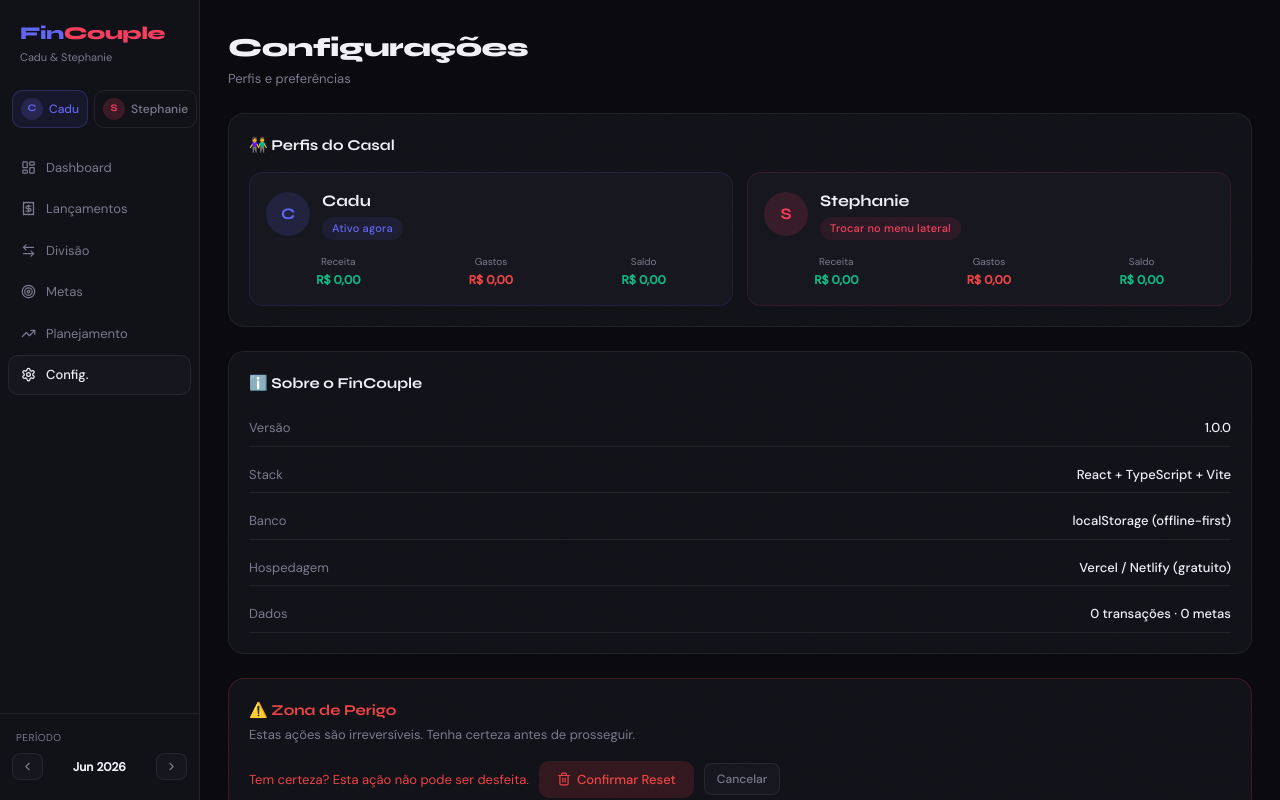
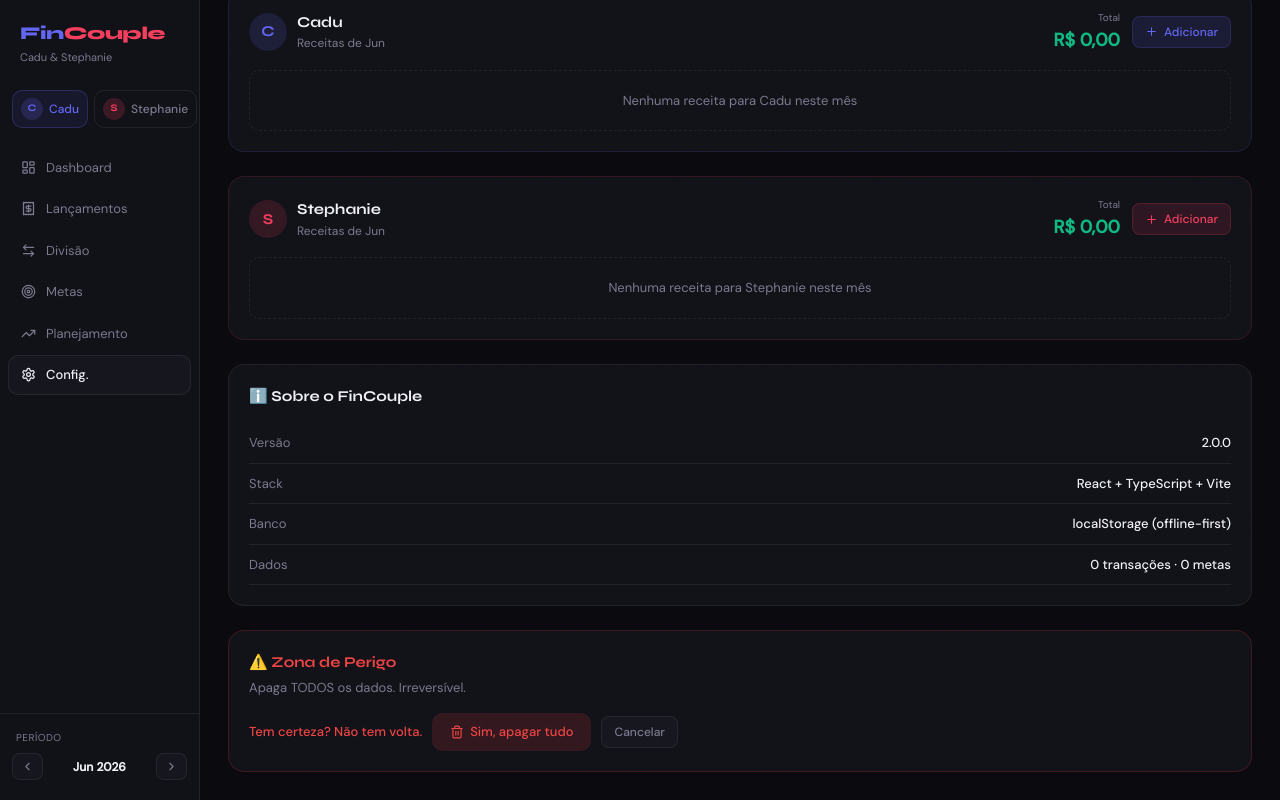
Before and after one commit to carlosedumagalhaes/fincouple_v2, a React (Vite) app: page /settings in a window 1280 px wide. Both pictures are taken after a click on the button "Limpar todos os dados". Built offline with nearby package versions, Linux system fonts and the light colour scheme.

Commit message:
Update Settings.tsx

```diff
--- a/src/pages/Settings.tsx
+++ b/src/pages/Settings.tsx
@@ -1,103 +1,250 @@
 import { useState } from 'react'
 import { useApp } from '../hooks/useApp'
-import { USERS } from '../types'
-import { fmtBRL, getMonthTransactions, calcTotals } from '../lib/store'
-import { Trash2, RotateCcw } from 'lucide-react'
+import { Transaction, USERS, CATEGORIES_INCOME, PAYMENT_METHODS } from '../types'
+import { fmtBRL, getMonthTransactions, generateId } from '../lib/store'
+import { Trash2, RotateCcw, Plus, Pencil, X, Check } from 'lucide-react'
+
+function IncomeModal({
+  onClose,
+  userId,
+  initial,
+}: {
+  onClose: () => void
+  userId: 'cadu' | 'stephanie'
+  initial?: Transaction
+}) {
+  const { state, addTransaction, updateTransaction } = useApp()
+  const isEdit = !!initial
+  const u = USERS[userId]
+
+  const [form, setForm] = useState({
+    category: initial?.category ?? 'Salário',
+    description: initial?.description ?? '',
+    amount: initial?.amount?.toString() ?? '',
+    date: initial?.date ?? state.selectedMonth + '-05',
+    paymentMethod: initial?.paymentMethod ?? 'PIX',
+    isFixed: initial?.isFixed ?? true,
+  })
+
+  const submit = () => {
+    if (!form.amount || !form.date) return
+    const data = {
+      userId,
+      scope: 'personal' as const,
+      type: 'income' as const,
+      category: form.category,
+      description: form.description,
+      amount: parseFloat(form.amount),
+      date: form.date,
+      paymentMethod: form.paymentMethod,
+      isFixed: form.isFixed,
+    }
+    if (isEdit && initial) {
+      updateTransaction(initial.id, data)
+    } else {
+      addTransaction(data)
+    }
+    onClose()
+  }
+
+  return (
+    <div className="modal-bg" onClick={e => e.target === e.currentTarget && onClose()}>
+      <div className="modal" style={{ maxWidth: 400 }}>
+        <div style={{ display: 'flex', justifyContent: 'space-between', alignItems: 'center', marginBottom: 20 }}>
+          <div style={{ display: 'flex', alignItems: 'center', gap: 10 }}>
+            <div className="avatar" style={{ background: `${u.color}25`, color: u.color, width: 32, height: 32 }}>
+              {u.avatar}
+            </div>
+            <h2 style={{ fontFamily: 'var(--font-display)', fontWeight: 700, fontSize: 16 }}>
+              {isEdit ? 'Editar receita' : 'Nova receita'} — {u.name}
+            </h2>
+          </div>
+          <button className="btn btn-ghost btn-sm" onClick={onClose}><X size={14} /></button>
+        </div>
+
+        <div style={{ display: 'flex', flexDirection: 'column', gap: 12 }}>
+          <div>
+            <label style={{ fontSize: 11, color: 'var(--text-muted)', display: 'block', marginBottom: 4 }}>Categoria</label>
+            <select className="input" value={form.category} onChange={e => setForm(f => ({ ...f, category: e.target.value }))}>
+              {CATEGORIES_INCOME.map(c => <option key={c} value={c}>{c}</option>)}
+            </select>
+          </div>
+
+          <div>
+            <label style={{ fontSize: 11, color: 'var(--text-muted)', display: 'block', marginBottom: 4 }}>Descrição</label>
+            <input
+              className="input"
+              value={form.description}
+              onChange={e => setForm(f => ({ ...f, description: e.target.value }))}
+              placeholder="Ex: Salário TRB Pharma, Freelance..."
+            />
+          </div>
+
+          <div style={{ display: 'grid', gridTemplateColumns: '1fr 1fr', gap: 8 }}>
+            <div>
+              <label style={{ fontSize: 11, color: 'var(--text-muted)', display: 'block', marginBottom: 4 }}>Valor (R$)</label>
+              <input
+                className="input"
+                type="number"
+                step="0.01"
+                autoFocus
+                value={form.amount}
+                onChange={e => setForm(f => ({ ...f, amount: e.target.value }))}
+                placeholder="0,00"
+              />
+            </div>
+            <div>
+              <label style={{ fontSize: 11, color: 'var(--text-muted)', display: 'block', marginBottom: 4 }}>Data</label>
+              <input
+                className="input"
+                type="date"
+                value={form.date}
+                onChange={e => setForm(f => ({ ...f, date: e.target.value }))}
+              />
+            </div>
+          </div>
+
+          <div>
+            <label style={{ fontSize: 11, color: 'var(--text-muted)', display: 'block', marginBottom: 4 }}>Forma de Recebimento</label>
+            <select className="input" value={form.paymentMethod} onChange={e => setForm(f => ({ ...f, paymentMethod: e.target.value }))}>
+              {PAYMENT_METHODS.map(m => <option key={m} value={m}>{m}</option>)}
+            </select>
+          </div>
+
+          <div style={{ display: 'flex', gap: 8, marginTop: 4 }}>
+            <button className="btn btn-ghost" style={{ flex: 1 }} onClick={onClose}>Cancelar</button>
+            <button
+              className="btn"
+              style={{ flex: 1, background: u.color, color: '#fff' }}
+              onClick={submit}
+            >
+              <Check size={14} /> {isEdit ? 'Salvar' : 'Adicionar'}
+            </button>
+          </div>
+        </div>
+      </div>
+    </div>
+  )
+}
 
 export default function Settings() {
-  const { state } = useApp()
+  const { state, deleteTransaction } = useApp()
   const [confirmReset, setConfirmReset] = useState(false)
+  const [addingFor, setAddingFor] = useState<'cadu' | 'stephanie' | null>(null)
+  const [editingTx, setEditingTx] = useState<Transaction | null>(null)
 
   const monthTxs = getMonthTransactions(state.transactions, state.selectedMonth)
+  const incomeByUser = (uid: 'cadu' | 'stephanie') =>
+    monthTxs.filter(t => t.userId === uid && t.type === 'income')
+
+  const hardReset = () => {
+    Object.keys(localStorage).forEach(k => localStorage.removeItem(k))
+    window.location.reload()
+  }
 
   return (
     <div className="animate-stagger" style={{ display: 'flex', flexDirection: 'column', gap: 24 }}>
       <div>
-        <h1 style={{ fontFamily: 'var(--font-display)', fontSize: 26, fontWeight: 800, letterSpacing: '-0.02em' }}>Configurações</h1>
-        <div style={{ color: 'var(--text-muted)', fontSize: 13, marginTop: 2 }}>Perfis e preferências</div>
+        <h1 style={{ fontFamily: 'var(--font-display)', fontSize: 26, fontWeight: 800, letterSpacing: '-0.02em' }}>
+          Configurações
+        </h1>
+        <div style={{ color: 'var(--text-muted)', fontSize: 13, marginTop: 2 }}>Receitas e perfis do casal</div>
       </div>
 
-      {/* Profiles */}
-      <div className="card">
-        <div style={{ fontFamily: 'var(--font-display)', fontWeight: 700, fontSize: 15, marginBottom: 16 }}>👫 Perfis do Casal</div>
-        <div style={{ display: 'grid', gridTemplateColumns: '1fr 1fr', gap: 14 }}>
       {(['cadu', 'stephanie'] as const).map(uid => {
         const u = USERS[uid]
-            const txs = monthTxs.filter(t => t.userId === uid)
-            const { income, expense, balance } = calcTotals(txs)
+        const incomes = incomeByUser(uid)
+        const total = incomes.reduce((s, t) => s + t.amount, 0)
         return (
-              <div key={uid} style={{ background: 'var(--bg-card2)', borderRadius: 14, padding: 16, border: `1px solid ${u.color}20` }}>
-                <div style={{ display: 'flex', alignItems: 'center', gap: 12, marginBottom: 14 }}>
-                  <div className="avatar" style={{ width: 44, height: 44, fontSize: 16, background: `${u.color}25`, color: u.color }}>
+          <div key={uid} className="card" style={{ borderColor: `${u.color}25` }}>
+            <div style={{ display: 'flex', alignItems: 'center', justifyContent: 'space-between', marginBottom: 16 }}>
+              <div style={{ display: 'flex', alignItems: 'center', gap: 10 }}>
+                <div className="avatar" style={{ width: 38, height: 38, fontSize: 15, background: `${u.color}25`, color: u.color }}>
                   {u.avatar}
                 </div>
                 <div>
-                    <div style={{ fontFamily: 'var(--font-display)', fontWeight: 700, fontSize: 16 }}>{u.name}</div>
-                    <div className="pill" style={{ background: `${u.color}18`, color: u.color, marginTop: 4 }}>
-                      {uid === state.activeUser ? 'Ativo agora' : 'Trocar no menu lateral'}
+                  <div style={{ fontFamily: 'var(--font-display)', fontWeight: 700, fontSize: 15 }}>{u.name}</div>
+                  <div style={{ fontSize: 12, color: 'var(--text-muted)', marginTop: 1 }}>
+                    Receitas de {['Jan','Fev','Mar','Abr','Mai','Jun','Jul','Ago','Set','Out','Nov','Dez'][parseInt(state.selectedMonth.split('-')[1])-1]}
                   </div>
                 </div>
               </div>
-                <div style={{ display: 'grid', gridTemplateColumns: 'repeat(3,1fr)', gap: 8 }}>
-                  {[
-                    { label: 'Receita', value: income, color: 'var(--green)' },
-                    { label: 'Gastos', value: expense, color: 'var(--red)' },
-                    { label: 'Saldo', value: balance, color: balance >= 0 ? 'var(--green)' : 'var(--red)' },
-                  ].map(item => (
-                    <div key={item.label} style={{ textAlign: 'center' }}>
-                      <div style={{ fontSize: 10, color: 'var(--text-muted)', marginBottom: 2 }}>{item.label}</div>
-                      <div style={{ fontSize: 12, fontWeight: 700, color: item.color }}>{fmtBRL(item.value)}</div>
+              <div style={{ display: 'flex', alignItems: 'center', gap: 12 }}>
+                <div style={{ textAlign: 'right' }}>
+                  <div style={{ fontSize: 10, color: 'var(--text-muted)', marginBottom: 2 }}>Total</div>
+                  <div style={{ fontSize: 18, fontWeight: 700, color: 'var(--green)' }}>{fmtBRL(total)}</div>
+                </div>
+                <button
+                  className="btn btn-sm"
+                  style={{ background: `${u.color}20`, color: u.color, border: `1px solid ${u.color}30` }}
+                  onClick={() => setAddingFor(uid)}
+                >
+                  <Plus size={13} /> Adicionar
+                </button>
+              </div>
+            </div>
+
+            {incomes.length === 0 ? (
+              <div style={{ textAlign: 'center', padding: '20px 0', color: 'var(--text-muted)', fontSize: 13, border: '1px dashed var(--border)', borderRadius: 10 }}>
+                Nenhuma receita para {u.name} neste mês
+              </div>
+            ) : (
+              <div style={{ display: 'flex', flexDirection: 'column', gap: 8 }}>
+                {incomes.map(t => (
+                  <div key={t.id} style={{ display: 'flex', alignItems: 'center', justifyContent: 'space-between', background: 'var(--bg-card2)', borderRadius: 10, padding: '10px 14px' }}>
+                    <div>
+                      <div style={{ fontSize: 13, fontWeight: 500 }}>{t.description || t.category}</div>
+                      <div style={{ fontSize: 11, color: 'var(--text-muted)', marginTop: 2 }}>
+                        {t.category} · {t.date.slice(8)}/{t.date.slice(5,7)} · {t.paymentMethod}
+                        {t.isFixed && <span style={{ marginLeft: 6, color: u.color }}>· Fixo</span>}
+                      </div>
+                    </div>
+                    <div style={{ display: 'flex', alignItems: 'center', gap: 8 }}>
+                      <span style={{ fontSize: 15, fontWeight: 700, color: 'var(--green)' }}>{fmtBRL(t.amount)}</span>
+                      <button className="btn btn-ghost btn-sm" onClick={() => setEditingTx(t)}><Pencil size={12} /></button>
+                      <button className="btn btn-danger btn-sm" onClick={() => deleteTransaction(t.id)}><Trash2 size={12} /></button>
+                    </div>
                   </div>
                 ))}
               </div>
+            )}
           </div>
         )
       })}
-        </div>
-      </div>
 
-      {/* About */}
       <div className="card">
         <div style={{ fontFamily: 'var(--font-display)', fontWeight: 700, fontSize: 15, marginBottom: 16 }}>ℹ️ Sobre o FinCouple</div>
-        <div style={{ display: 'flex', flexDirection: 'column', gap: 10 }}>
         {[
-            { label: 'Versão', value: '1.0.0' },
+          { label: 'Versão', value: '2.0.0' },
           { label: 'Stack', value: 'React + TypeScript + Vite' },
           { label: 'Banco', value: 'localStorage (offline-first)' },
-            { label: 'Hospedagem', value: 'Vercel / Netlify (gratuito)' },
           { label: 'Dados', value: `${state.transactions.length} transações · ${state.goals.length} metas` },
         ].map(item => (
-            <div key={item.label} style={{ display: 'flex', justifyContent: 'space-between', alignItems: 'center', padding: '8px 0', borderBottom: '1px solid var(--border)' }}>
+          <div key={item.label} style={{ display: 'flex', justifyContent: 'space-between', padding: '10px 0', borderBottom: '1px solid var(--border)' }}>
             <span style={{ fontSize: 13, color: 'var(--text-muted)' }}>{item.label}</span>
             <span style={{ fontSize: 13, fontWeight: 500 }}>{item.value}</span>
           </div>
         ))}
       </div>
-      </div>
 
-      {/* Danger zone */}
       <div className="card" style={{ borderColor: 'rgba(239,68,68,0.2)' }}>
         <div style={{ fontFamily: 'var(--font-display)', fontWeight: 700, fontSize: 15, marginBottom: 4, color: 'var(--red)' }}>⚠️ Zona de Perigo</div>
-        <div style={{ fontSize: 13, color: 'var(--text-muted)', marginBottom: 16 }}>
-          Estas ações são irreversíveis. Tenha certeza antes de prosseguir.
-        </div>
+        <div style={{ fontSize: 13, color: 'var(--text-muted)', marginBottom: 16 }}>Apaga TODOS os dados. Irreversível.</div>
         {!confirmReset ? (
           <button className="btn btn-danger" onClick={() => setConfirmReset(true)}>
             <RotateCcw size={14} /> Limpar todos os dados
           </button>
         ) : (
-          <div style={{ display: 'flex', gap: 10, alignItems: 'center' }}>
-            <span style={{ fontSize: 13, color: 'var(--red)' }}>Tem certeza? Esta ação não pode ser desfeita.</span>
-            <button className="btn btn-danger" onClick={() => {
-              localStorage.clear()
-              window.location.reload()
-            }}>
-              <Trash2 size={14} /> Confirmar Reset
-            </button>
+          <div style={{ display: 'flex', gap: 10, alignItems: 'center', flexWrap: 'wrap' }}>
+            <span style={{ fontSize: 13, color: 'var(--red)', fontWeight: 500 }}>Tem certeza? Não tem volta.</span>
+            <button className="btn btn-danger" onClick={hardReset}><Trash2 size={14} /> Sim, apagar tudo</button>
             <button className="btn btn-ghost btn-sm" onClick={() => setConfirmReset(false)}>Cancelar</button>
           </div>
         )}
       </div>
+
+      {addingFor && <IncomeModal userId={addingFor} onClose={() => setAddingFor(null)} />}
+      {editingTx && <IncomeModal userId={editingTx.userId} initial={editingTx} onClose={() => setEditingTx(null)} />}
     </div>
   )
 }
```
Lines whose indentation alone changed are shown as unchanged.
